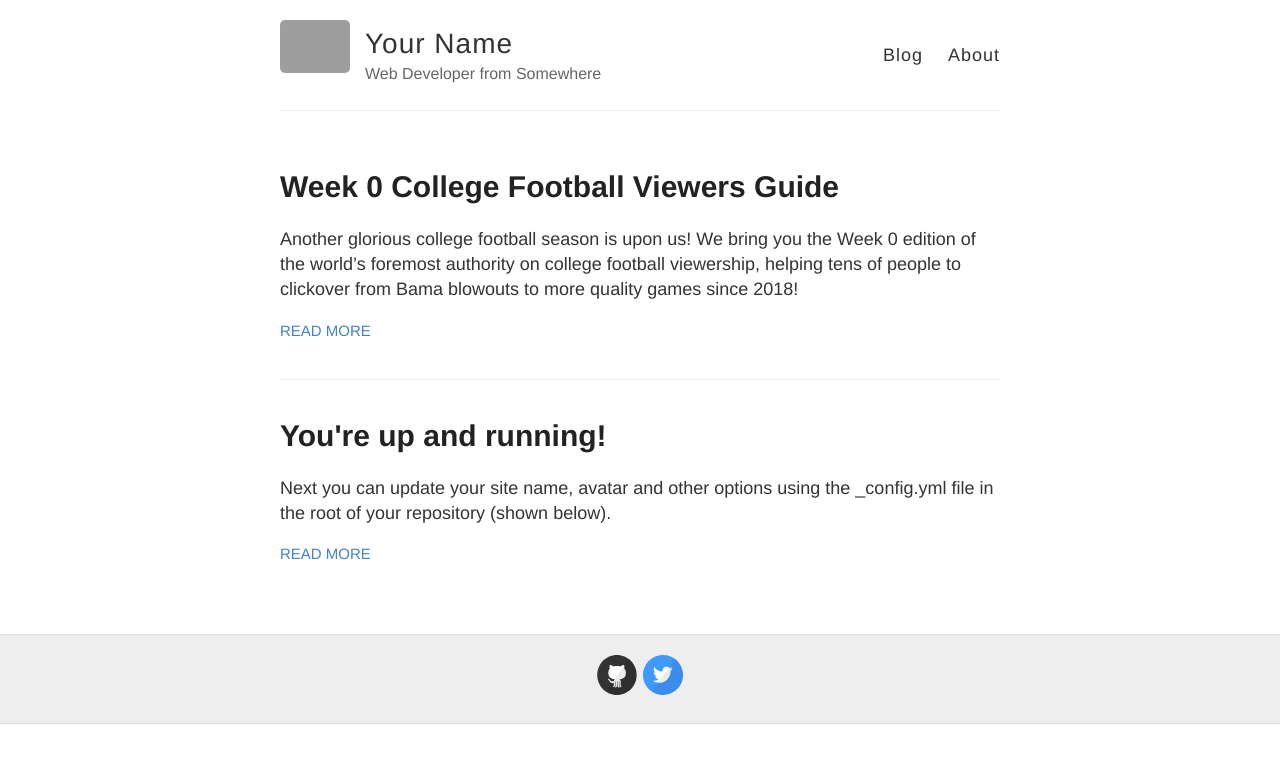
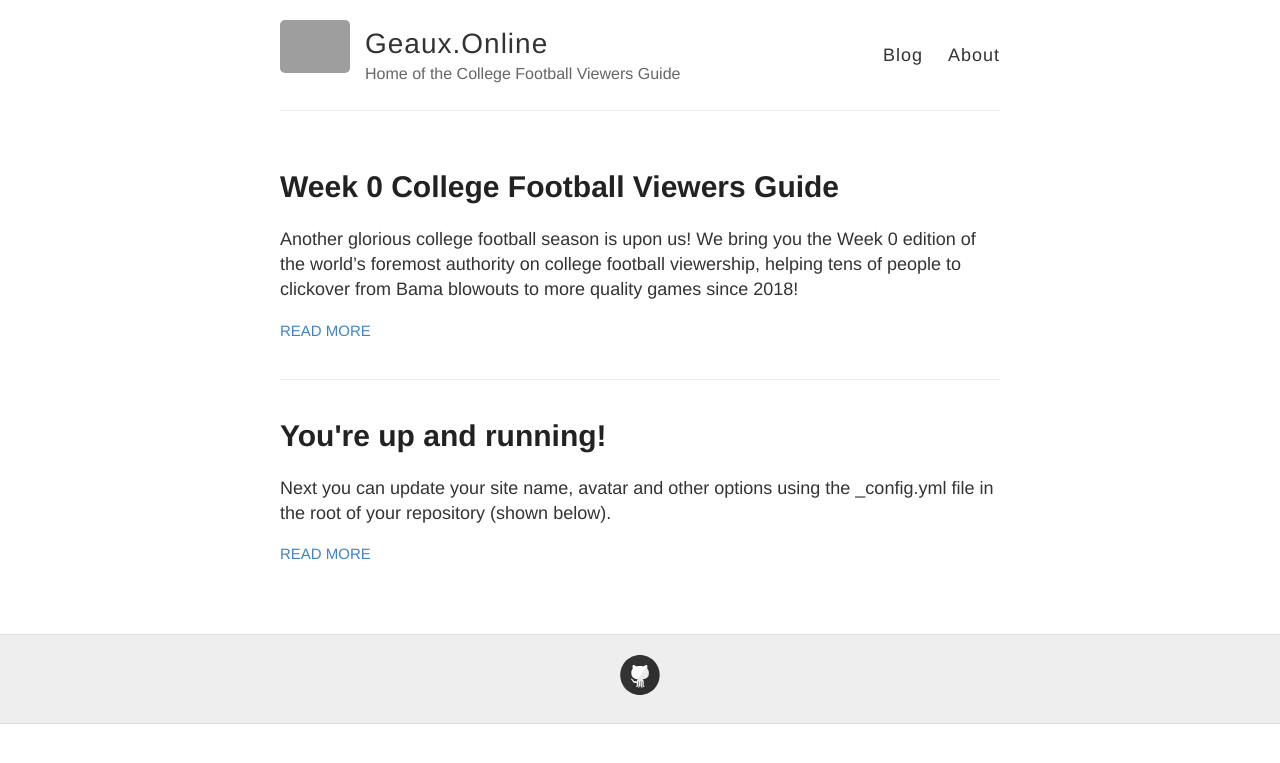
Before and after one commit to GeauxJD/geaux-site, a Jekyll site: the page built from index.html, in a window 1280 px wide. Shown: the top 763 px of the page. Built offline with Jekyll 4.4.1, drawn with Linux system fonts in a browser that asks for light colours; grey boxes are pictures that could not be loaded.

Commit message:
Update site configuration details in _config.yml
Signed-off-by: Jeff Diecks <55294502+GeauxJD@users.noreply.github.com>

```diff
--- a/_config.yml
+++ b/_config.yml
@@ -3,10 +3,10 @@
 #
 
 # Name of your site (displayed in the header)
-name: Your Name
+name: Geaux.Online
 
 # Short bio or description (displayed in the header)
-description: Web Developer from Somewhere
+description: Home of the College Football Viewers Guide
 
 # URL of your avatar or profile pic (you could use your GitHub profile pic)
 avatar: https://raw.githubusercontent.com/barryclark/jekyll-now/master/images/jekyll-logo.png
@@ -21,12 +21,12 @@ footer-links:
   email:
   facebook:
   flickr:
-  github: barryclark/jekyll-now
+  github: geauxjd/geaux-site
   instagram:
   linkedin:
   pinterest:
   rss: # just type anything here for a working RSS icon
-  twitter: jekyllrb
+  twitter:
   stackoverflow: # your stackoverflow profile, e.g. "users/50476/bart-kiers"
   youtube: # channel/<your_long_string> or user/<user-name>
   googleplus: # anything in your profile username that comes after plus.google.com/
@@ -41,13 +41,13 @@ google_analytics:
 
 # Your website URL (e.g. http://barryclark.github.io or http://www.barryclark.co)
 # Used for Sitemap.xml and your RSS feed
-url:
+url: https://geaux.online
 
 # If you're hosting your site at a Project repository on GitHub pages
 # (http://yourusername.github.io/repository-name)
 # and NOT your User repository (http://yourusername.github.io)
 # then add in the baseurl here, like this: "/repository-name"
-baseurl: ""
+baseurl: "/geaux-site"
 
 #
 # !! You don't need to change any of the configuration flags below !!
```
